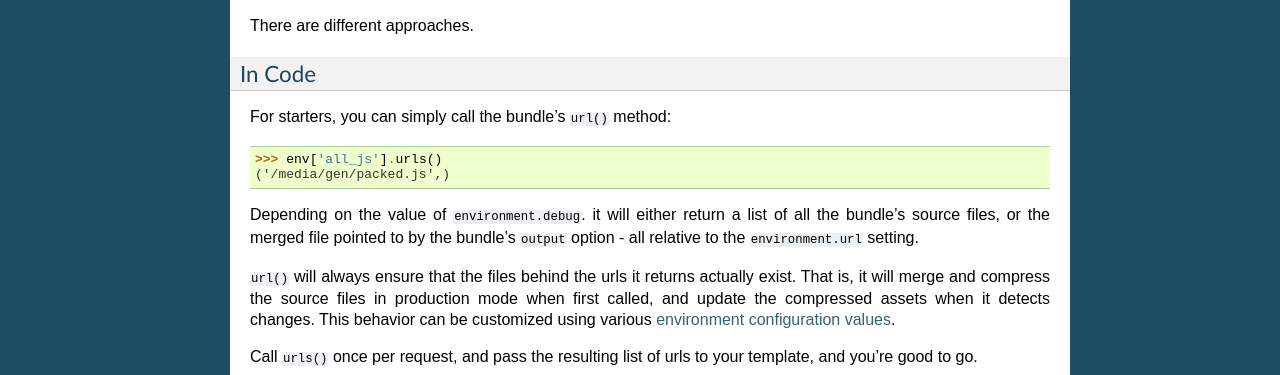
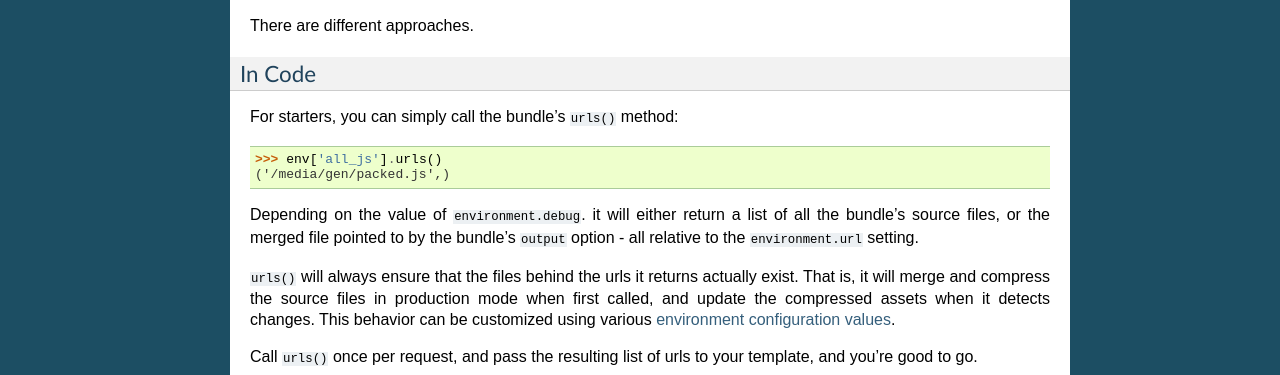
Before and after one commit to miracle2k/webassets, a Sphinx documentation site: the page built from docs/bundles.rst, in a window 1280 px wide. Shown: the part 1514-1889 px from the top of the page. Built offline with Sphinx 7.4.7, drawn with Linux system fonts in a browser that asks for light colours.

Commit message:
Change url() to urls() in docs

```diff
--- a/docs/bundles.rst
+++ b/docs/bundles.rst
@@ -111,7 +111,7 @@ There are different approaches.
 In Code
 ~~~~~~~
 
-For starters, you can simply call the bundle's ``url()`` method:
+For starters, you can simply call the bundle's ``urls()`` method:
 
 .. code-block:: python
 
@@ -124,7 +124,7 @@ a list of all the bundle's source files, or the merged file pointed to
 by the bundle's ``output`` option - all relative to the
 ``environment.url`` setting.
 
-``url()`` will always ensure that the files behind the urls it returns
+``urls()`` will always ensure that the files behind the urls it returns
 actually exist. That is, it will merge and compress the source files in
 production mode when first called, and update the compressed assets when
 it detects changes. This behavior can be customized using various
```
